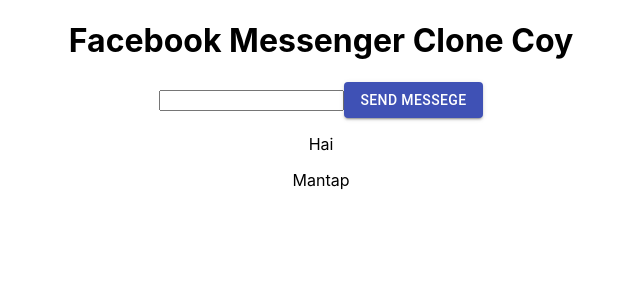
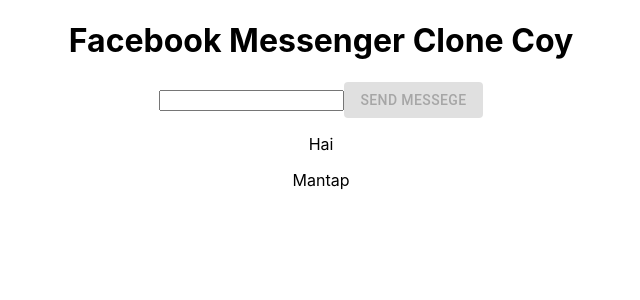
Before and after one commit to afrinnusrat/facebook-messenger-clone, a React (Create React App) app: page / in a window 1280 px wide. Shown: the top 300 px of the page, without its empty margins (319-959 px from the left). Built offline with nearby package versions, Linux system fonts and the light colour scheme.

Commit message:
cara handle input yg kosong

```diff
--- a/src/App.js
+++ b/src/App.js
@@ -22,7 +22,7 @@
 
       <form>
         <input value={input} onChange={event => setInput(event.target.value)} />
-        <Button variant="contained" color="primary" type='submit' onClick={sendMessage}>Send Messege</Button>
+        <Button disabled={!input} variant="contained" color="primary" type='submit' onClick={sendMessage}>Send Messege</Button>
       </form>
 
       {/* Message themselves */}
```
